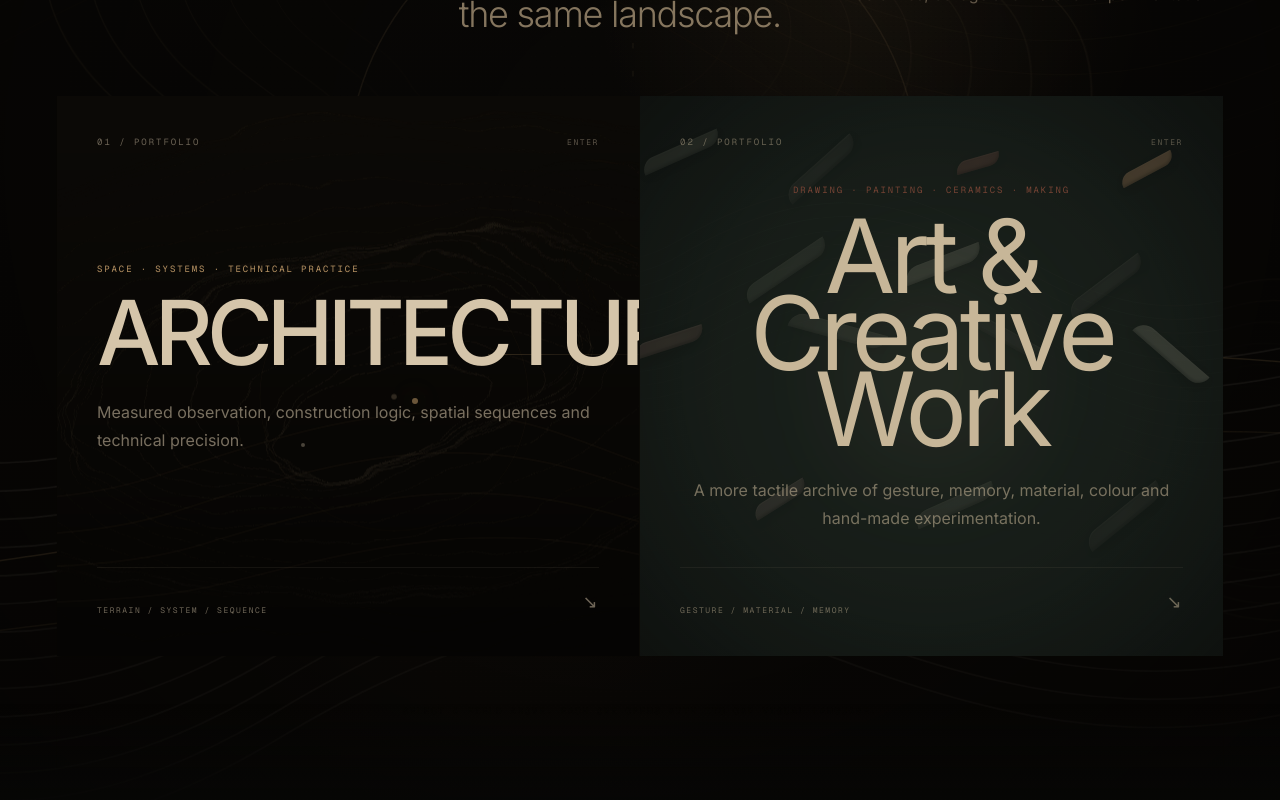
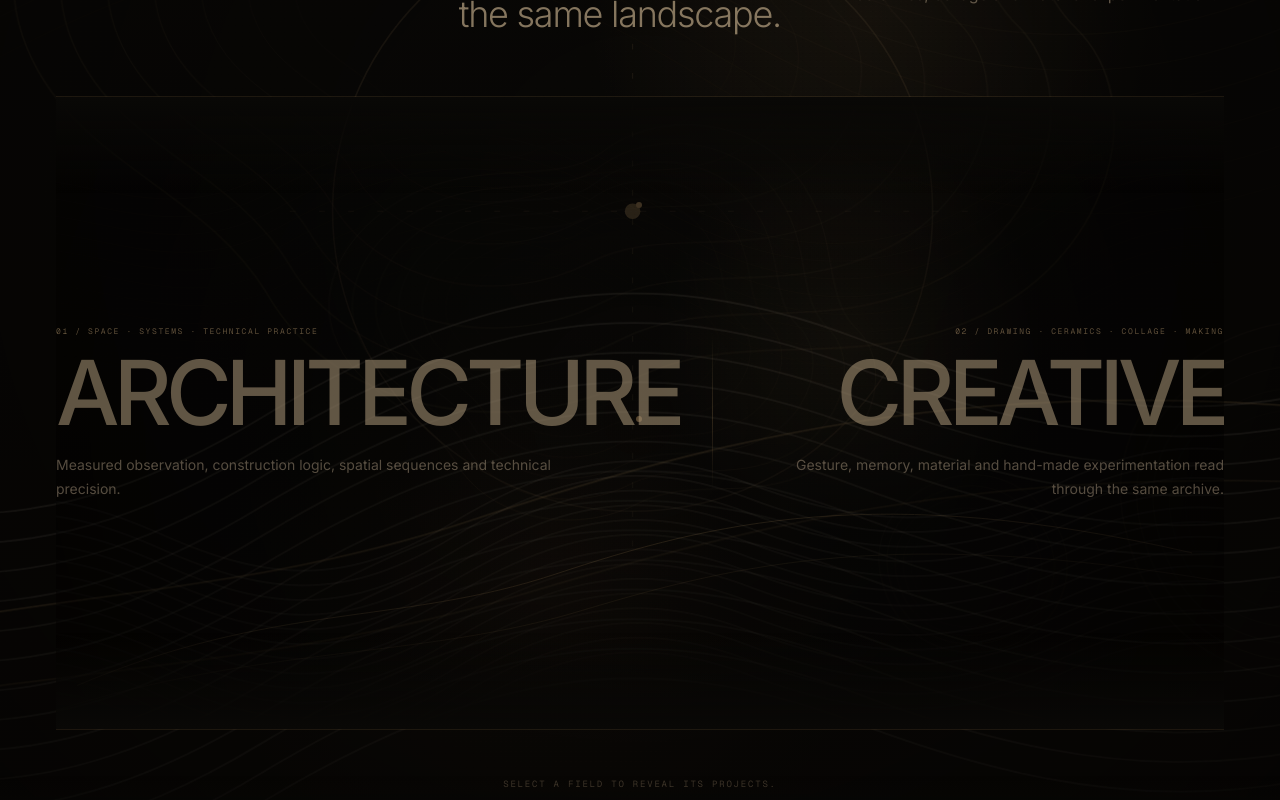
Before and after one commit to Mercy1o/tsiaro-portfolio, a Next.js app: page /work in a window 1280 px wide. Shown: the part 560-1360 px from the top of the page. Built offline with nearby package versions, Linux system fonts and the light colour scheme.

Commit message:
refactor: merge portfolio choice into one continuous field

```diff
--- a/components/PortfolioSelector.tsx
+++ b/components/PortfolioSelector.tsx
@@ -2,19 +2,12 @@
 
 import { useMemo, useState } from "react";
 import WorkGrid from "@/components/WorkGrid";
-import TopographicField from "@/components/TopographicField";
-import BrushField from "@/components/BrushField";
-import {
-  architecturalProjects,
-  creativeProjects,
-  type Project,
-} from "@/data/projects";
+import AtmosphericTerrain from "@/components/AtmosphericTerrain";
+import { architecturalProjects, creativeProjects, type Project } from "@/data/projects";
 
 export type PortfolioMode = "architecture" | "creative";
 
-type PortfolioSelectorProps = {
-  initialMode?: PortfolioMode | null;
-};
+type PortfolioSelectorProps = { initialMode?: PortfolioMode | null };
 
 const portfolioOptions = [
   {
@@ -22,16 +15,14 @@ const portfolioOptions = [
     index: "01",
     title: "Architecture",
     subtitle: "Space · Systems · Technical Practice",
-    description:
-      "Measured observation, construction logic, spatial sequences and technical precision.",
+    description: "Measured observation, construction logic, spatial sequences and technical precision.",
   },
   {
     id: "creative" as const,
     index: "02",
-    title: "Art & Creative Work",
-    subtitle: "Drawing · Painting · Ceramics · Making",
-    description:
-      "A more tactile archive of gesture, memory, material, colour and hand-made experimentation.",
+    title: "Creative",
+    subtitle: "Drawing · Ceramics · Collage · Making",
+    description: "Gesture, memory, material and hand-made experimentation read through the same archive.",
   },
 ];
 
@@ -44,99 +35,44 @@ export default function PortfolioSelector({ initialMode = null }: PortfolioSelec
     return [];
   }, [mode]);
 
-  const creativeMode = mode === "creative";
-
   return (
     <div>
-      <section className="grid overflow-hidden border-x border-b border-black/15 lg:grid-cols-2">
-        {portfolioOptions.map((option) => {
-          const active = mode === option.id;
-          const creative = option.id === "creative";
+      <section className="relative min-h-[70vh] overflow-hidden border-y border-[#a98758]/14 py-16 md:py-24">
+        <AtmosphericTerrain variant="hybrid" tone="dark" showAnalysis={false} className="opacity-45" />
+        <div className="absolute inset-x-0 top-0 h-24 bg-gradient-to-b from-[#090806] to-transparent" />
+        <div className="absolute inset-x-0 bottom-0 h-24 bg-gradient-to-t from-[#090806] to-transparent" />
 
-          return (
-            <button
-              key={option.id}
-              type="button"
-              onClick={() => setMode(option.id)}
-              aria-pressed={active}
-              className={`group relative min-h-[390px] overflow-hidden p-7 text-left transition-all duration-500 md:min-h-[480px] md:p-10 lg:min-h-[560px] ${
-                option.id === "architecture" ? "border-b border-black/15 lg:border-b-0 lg:border-r" : ""
-              } ${
-                creative
-                  ? "bg-[#1c241e] text-cream"
-                  : "bg-[#0c0a07] text-bone"
-              } ${active ? "ring-1 ring-inset ring-sand/60" : ""}`}
-            >
-              {creative ? <BrushField className="opacity-80" dense={false} /> : <TopographicField className="opacity-85" />}
-              <div className={`absolute inset-0 ${creative ? "bg-black/20" : "bg-[linear-gradient(180deg,rgba(0,0,0,.03),rgba(0,0,0,.55))]"}`} />
+        <div className="relative z-10 grid min-h-[55vh] items-center gap-8 md:grid-cols-[1fr_auto_1fr]">
+          <button type="button" onClick={() => setMode("architecture")} aria-pressed={mode === "architecture"} className="group py-8 text-left md:py-12">
+            <p className="font-mono text-[8px] uppercase tracking-[.2em] text-[#9a805d]/60">01 / {portfolioOptions[0].subtitle}</p>
+            <h2 className={`mt-5 text-[clamp(3.4rem,7vw,7.5rem)] font-medium uppercase leading-[.8] tracking-[-.065em] transition-colors duration-500 ${mode === "architecture" ? "text-[#d1bb96]" : "text-[#aa9578]/56 group-hover:text-[#c8b18e]"}`}>Architecture</h2>
+            <p className="mt-6 max-w-lg text-sm leading-6 text-[#968671]/56">{portfolioOptions[0].description}</p>
+          </button>
 
-              <div className="relative z-10 flex h-full min-h-[330px] flex-col justify-between md:min-h-[400px] lg:min-h-[480px]">
-                <div className="flex items-start justify-between gap-6">
-                  <span className="font-mono text-[9px] uppercase tracking-[.22em] text-current opacity-48">
-                    {option.index} / PORTFOLIO
-                  </span>
-                  <span className="font-mono text-[8px] uppercase tracking-[.2em] opacity-40">
-                    {active ? "ACTIVE" : "ENTER"}
-                  </span>
-                </div>
+          <div className="hidden h-40 w-px bg-gradient-to-b from-transparent via-[#a98758]/24 to-transparent md:block" />
 
-                <div className={creative ? "mx-auto max-w-xl text-center" : "max-w-2xl"}>
-                  <p className={`mb-5 font-mono text-[9px] uppercase tracking-[.21em] ${creative ? "text-rust" : "text-sand"}`}>
-                    {option.subtitle}
-                  </p>
-                  <h2 className={
-                    creative
-                      ? "font-editorial text-[clamp(4rem,8vw,8rem)] font-normal leading-[.75] tracking-[-.05em]"
-                      : "text-[clamp(3.8rem,7vw,7.5rem)] font-medium uppercase leading-[.82] tracking-[-.065em]"
-                  }>
-                    {option.title}
-                  </h2>
-                  <p className="mt-7 max-w-lg text-sm leading-6 text-current opacity-55 md:text-base md:leading-7">
-                    {option.description}
-                  </p>
-                </div>
-
-                <div className="flex items-end justify-between border-t border-current/15 pt-5 font-mono text-[8px] uppercase tracking-[.19em] opacity-50">
-                  <span>{creative ? "Gesture / material / memory" : "Terrain / system / sequence"}</span>
-                  <span className="text-lg transition-transform duration-300 group-hover:translate-x-1 group-hover:-translate-y-1">↘</span>
-                </div>
-              </div>
-            </button>
-          );
-        })}
+          <button type="button" onClick={() => setMode("creative")} aria-pressed={mode === "creative"} className="group py-8 text-left md:py-12 md:text-right">
+            <p className="font-mono text-[8px] uppercase tracking-[.2em] text-[#9a805d]/60">02 / {portfolioOptions[1].subtitle}</p>
+            <h2 className={`mt-5 text-[clamp(3.4rem,7vw,7.5rem)] font-medium uppercase leading-[.8] tracking-[-.065em] transition-colors duration-500 ${mode === "creative" ? "text-[#d1bb96]" : "text-[#aa9578]/56 group-hover:text-[#c8b18e]"}`}>Creative</h2>
+            <p className="mt-6 max-w-lg text-sm leading-6 text-[#968671]/56 md:ml-auto">{portfolioOptions[1].description}</p>
+          </button>
+        </div>
       </section>
 
       {mode ? (
-        <section className={`-mx-5 px-5 py-20 md:-mx-10 md:px-10 md:py-28 lg:-mx-14 lg:px-14 ${creativeMode ? "bg-[#d8d1c4]" : "bg-[#e9e2d6]"}`} aria-live="polite">
+        <section className="-mx-5 bg-[linear-gradient(180deg,rgba(9,8,6,0)_0%,rgba(9,8,6,.72)_8%,#090806_22%,#090806_100%)] px-5 pb-12 pt-24 md:-mx-10 md:px-10 md:pt-32 lg:-mx-14 lg:px-14" aria-live="polite">
           <div className="mx-auto max-w-[1600px]">
-            <div className="mb-12 grid gap-8 border-b border-black/15 pb-8 md:grid-cols-12 md:items-end">
-              <div className="md:col-span-3">
-                <p className="font-mono text-[9px] uppercase tracking-[.22em] text-black/42">
-                  {mode === "architecture" ? "ARCH / 01—04" : "CREATIVE / 01—14 + HE"}
-                </p>
-              </div>
-              <div className="md:col-span-7">
-                <h2 className={creativeMode ? "font-editorial text-5xl font-normal tracking-[-.04em] text-black md:text-7xl" : "text-5xl font-medium uppercase tracking-[-.06em] text-black md:text-7xl"}>
-                  {creativeMode ? "Creative Portfolio" : "Architectural Portfolio"}
-                </h2>
-              </div>
-              <button
-                type="button"
-                onClick={() => setMode(null)}
-                className="justify-self-start font-mono text-[9px] uppercase tracking-[.17em] text-black/45 transition-colors hover:text-black md:justify-self-end"
-              >
-                Change field ↗
-              </button>
+            <div className="mb-14 grid gap-8 border-b border-[#a98758]/14 pb-8 md:grid-cols-12 md:items-end">
+              <p className="font-mono text-[9px] uppercase tracking-[.22em] text-[#92795a]/54 md:col-span-3">{mode === "architecture" ? "ARCH / 01—04" : "CREATIVE / 01—14 + HE"}</p>
+              <h2 className="text-5xl font-medium uppercase tracking-[-.06em] text-[#c3ae8d] md:col-span-7 md:text-7xl">{mode === "creative" ? "Creative Portfolio" : "Architectural Portfolio"}</h2>
+              <button type="button" onClick={() => setMode(null)} className="justify-self-start font-mono text-[9px] uppercase tracking-[.17em] text-[#8f7758]/56 transition-colors hover:text-[#c0a984] md:justify-self-end">Change field ↗</button>
             </div>
-
             <WorkGrid projects={activeProjects} />
           </div>
         </section>
       ) : (
-        <div className="border-x border-b border-black/15 px-6 py-12 text-center">
-          <p className="font-mono text-[9px] uppercase tracking-[.2em] text-black/38">
-            Select a field above. Each one opens with its own visual language.
-          </p>
+        <div className="py-12 text-center">
+          <p className="font-mono text-[9px] uppercase tracking-[.2em] text-[#7f6d57]/44">Select a field to reveal its projects.</p>
         </div>
       )}
     </div>
```
